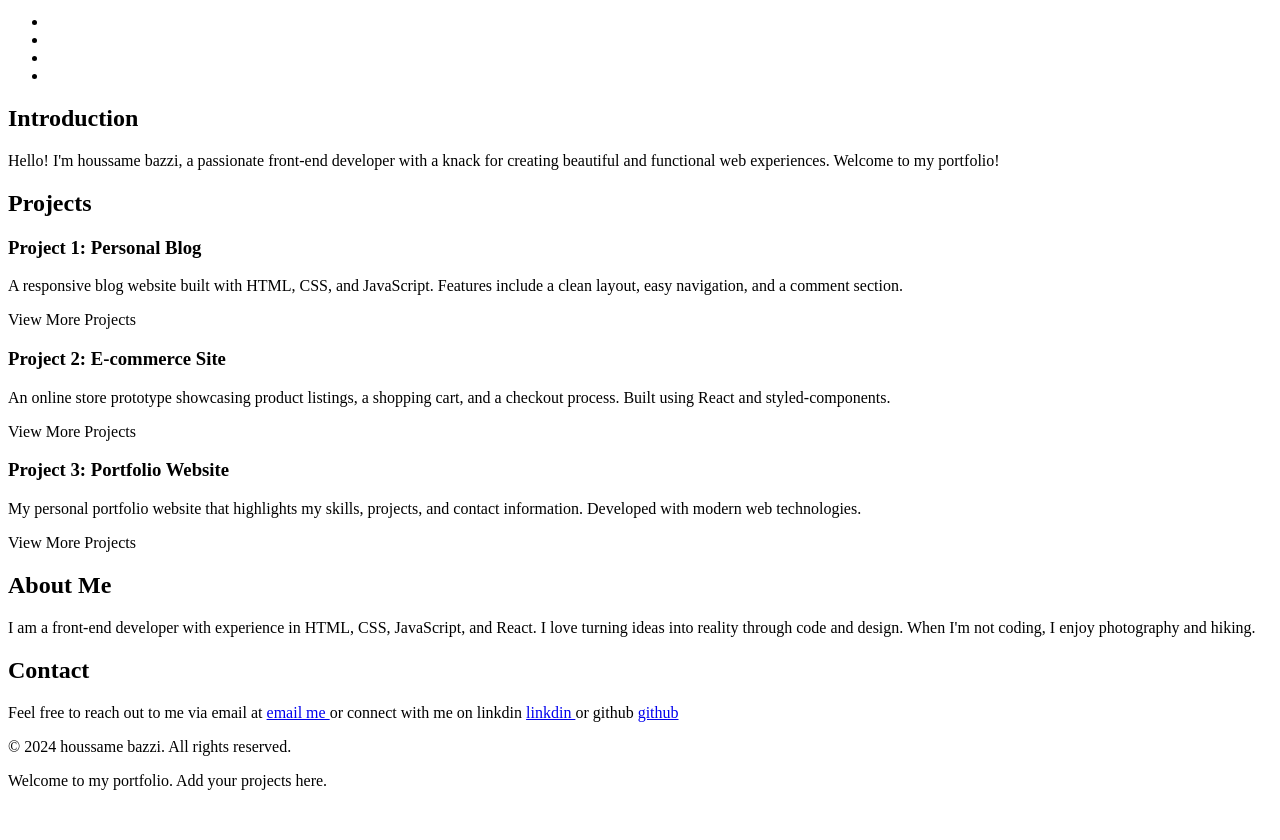
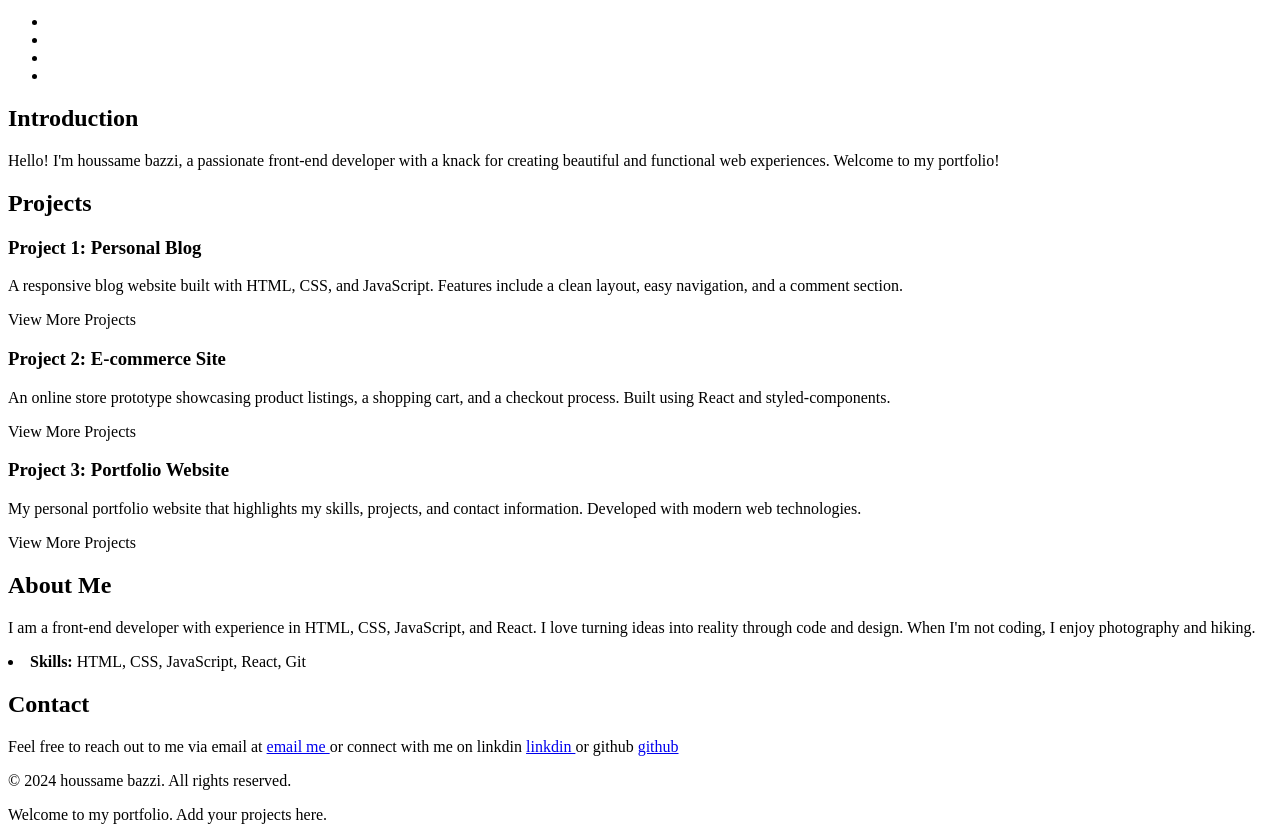
Before and after one commit to houssamebazzi/My_First_Portfolio, a plain HTML site: page portfolio/index.html in a window 1280 px wide. Shown: the part 101-941 px from the top of the page. Before the commit the page ends 907 px from the top, so only its background shows below. Drawn offline with Linux system fonts and the light colour scheme.

Commit message:
hjbgdhyed

```diff
--- a/portfolio/index.html
+++ b/portfolio/index.html
@@ -61,6 +61,10 @@
         React. I love turning ideas into reality through code and design. When
         I'm not coding, I enjoy photography and hiking.
       </p>
+      <list>
+        <li>
+          <strong>Skills:</strong> HTML, CSS, JavaScript, React, Git
+        </li>
     </section>
     <section id="contact">
       <h2>Contact</h2>
```
